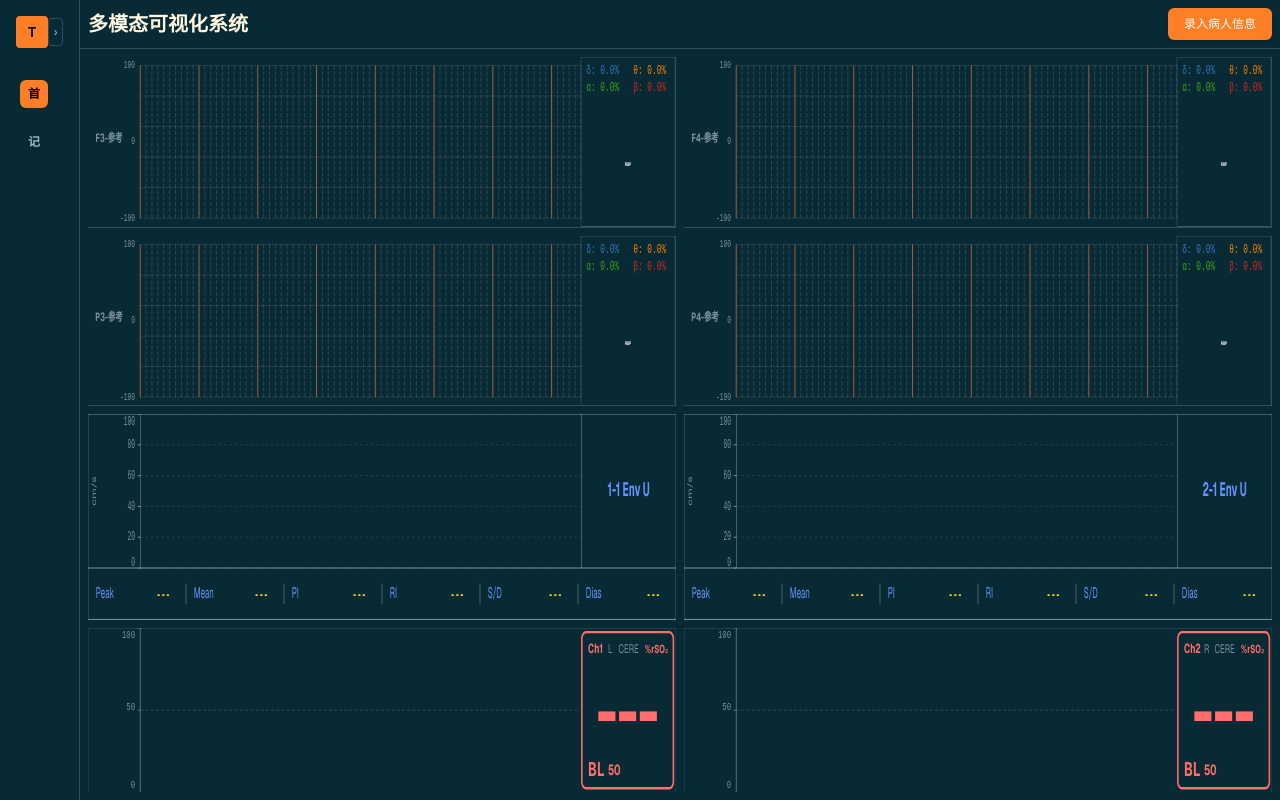
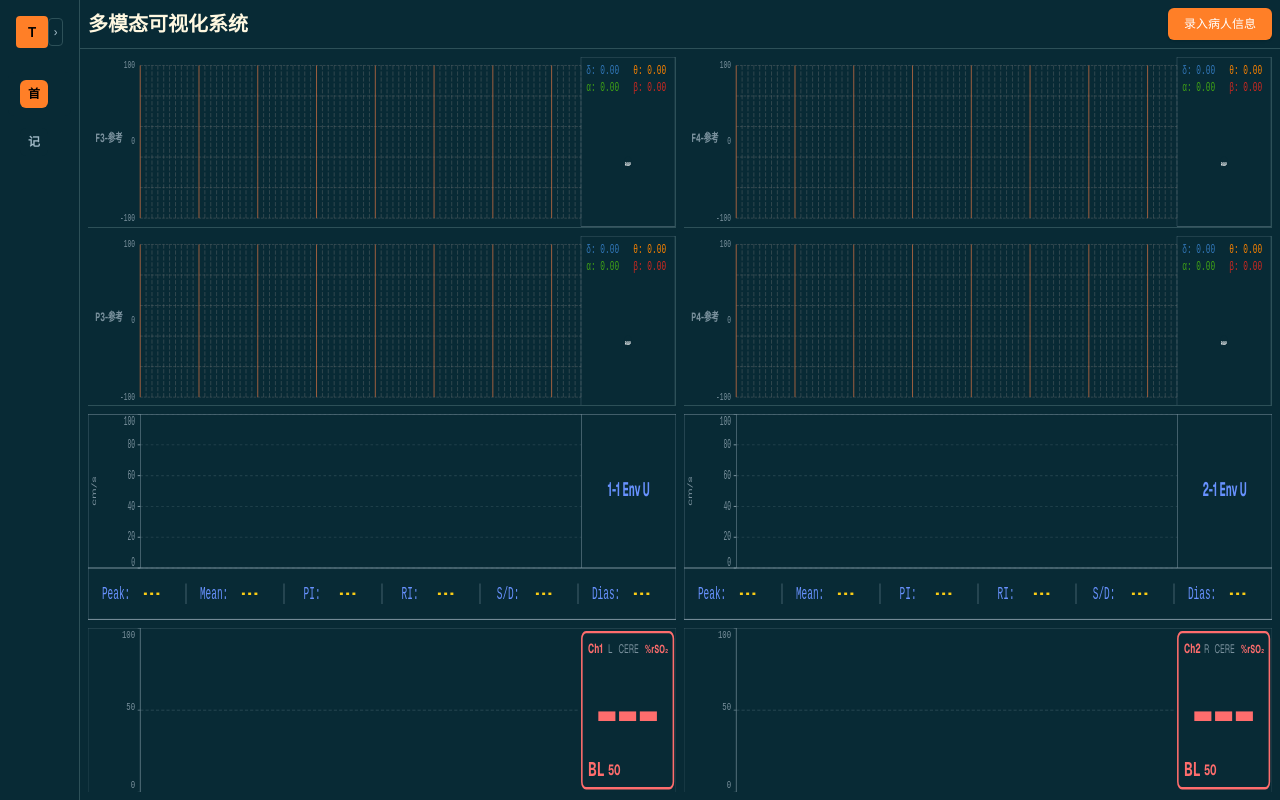
Before and after one commit to WuYiheng-Og/tbi_front_react, a Next.js app: page / in a window 1280 px wide. Built offline with nearby package versions, Linux system fonts and the light colour scheme.

Commit message:
refactor：样式优化 1.脑血流底部指标展示居中，字体放大； 2.脑电RBP百分号去掉，保留两位小数。

```diff
--- a/src/components/cbf-panel.tsx
+++ b/src/components/cbf-panel.tsx
@@ -187,13 +187,31 @@ function CBFPanelCell({
           <line x1="0" y1="0" x2={SVG_WIDTH} y2="0" stroke={BORDER_COLOR} />
           {metricsLabels.map((label, i) => {
             const itemWidth = SVG_WIDTH / 6;
+            const centerX = itemWidth / 2;
             return (
               <g key={label} transform={`translate(${i * itemWidth}, 0)`}>
                 {i > 0 && <line x1="0" y1="15" x2="0" y2={BOTTOM_H - 15} stroke={BORDER_COLOR} />}
-                <text x="15" y={BOTTOM_H / 2} fill={LABEL_COLOR} fontSize="15" dominantBaseline="middle">{label}</text>
+                <text
+                  x={centerX-40}
+                  y={BOTTOM_H / 2}
+                  fill={LABEL_COLOR}
+                  fontSize="18"
+                  fontFamily="monospace"
+                  textAnchor="middle"
+                  dominantBaseline="middle"
+                >
+                  {label}:
+                </text>
                 <text
                   ref={el => { metricRefs.current[i] = el; }}
-                  x={itemWidth - 30} y={BOTTOM_H / 2+5} fill={VALUE_COLOR} fontSize="15" fontWeight="bold" fontFamily="monospace" textAnchor="end" dominantBaseline="auto"
+                  x={centerX + 10}
+                  y={BOTTOM_H / 2}
+                  fill={VALUE_COLOR}
+                  fontSize="20"
+                  fontWeight="bold"
+                  fontFamily="monospace"
+                  textAnchor="start"
+                  dominantBaseline="middle"
                 >
                   ---
                 </text>
--- a/src/components/eeg-panel.tsx
+++ b/src/components/eeg-panel.tsx
@@ -229,10 +229,10 @@ function EEGPanelCell({
               const col = i % 2;
               const x = col * itemWidth + 10;
               const y = row * 20 + 20;
-              const displayValue = channelRBP[i] !== undefined ? channelRBP[i].toFixed(1) : "0.0";
+              const displayValue = channelRBP[i] !== undefined ? channelRBP[i].toFixed(2) : "0.00";
               return (
                 <text key={item.name} x={x} y={y} fill={item.color} fontSize="15" fontFamily="monospace">
-                  {item.name}: {displayValue}%
+                  {item.name}: {displayValue}
                 </text>
               );
             })}
```
